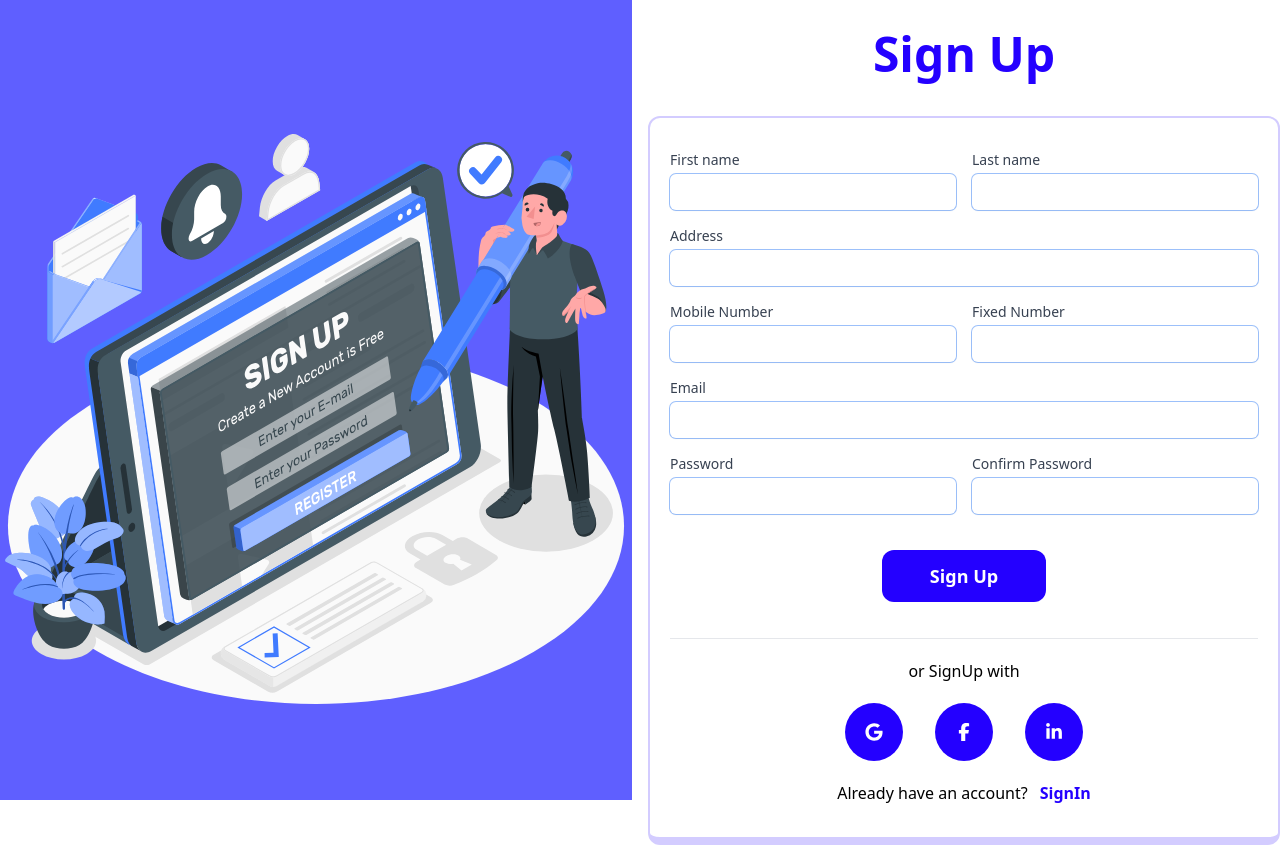
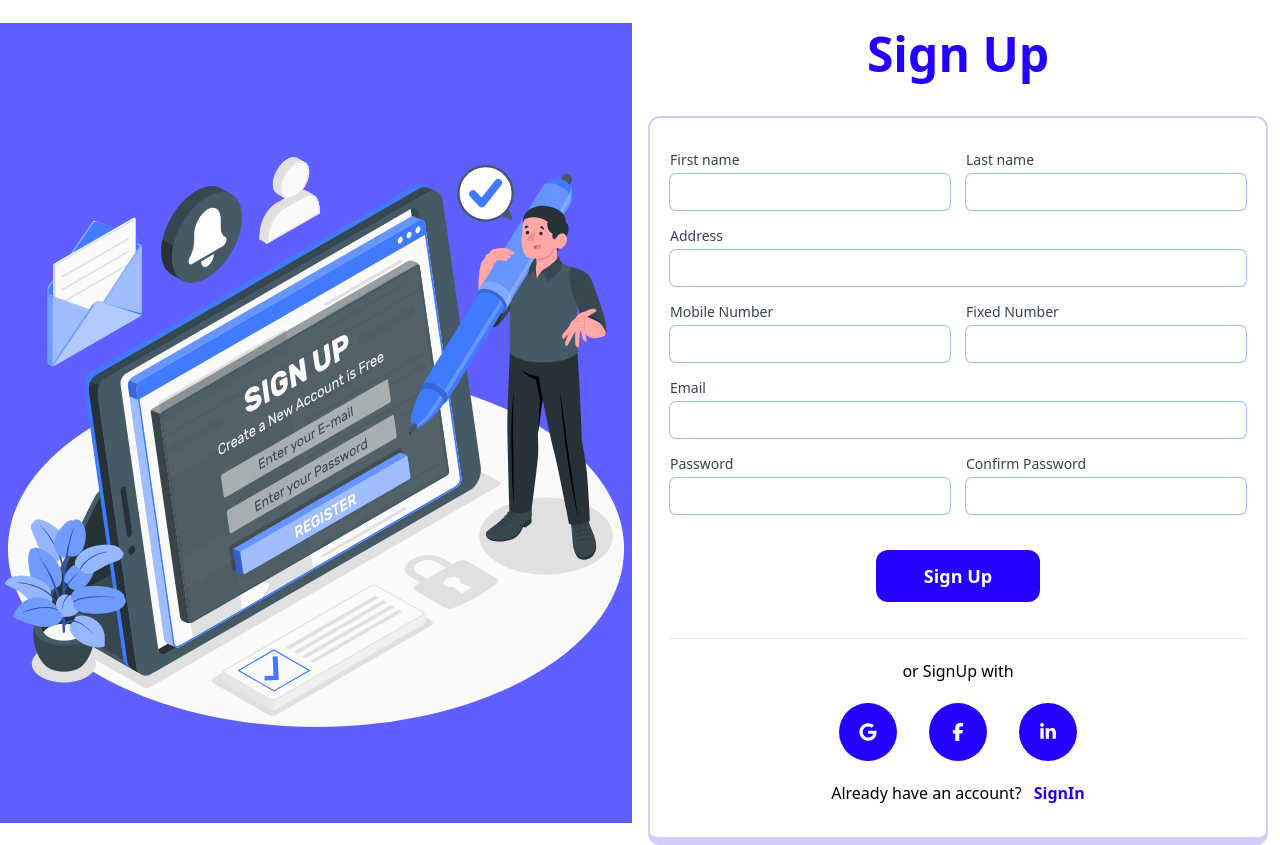
Before and after one commit to PathumLD/TalentFolio, a React (Vite) app in the folder Frontend/: page /candidate-register in a window 1280 px wide. Built offline with nearby package versions, Linux system fonts and the light colour scheme.

Commit message:
Candidate Signup Frontend Done

```diff
--- a/Frontend/src/auth/CandidateSignUp.jsx
+++ b/Frontend/src/auth/CandidateSignUp.jsx
@@ -5,8 +5,8 @@ import { FaGoogle, FaFacebookF, FaLinkedinIn } from "react-icons/fa6";
 const CandidateSignUp = () => {
   return (
     <div className='grid grid-cols-1 gap-4 sm:grid-cols-2'>
-      <div className='flex items-center justify-center h-screen'>
-        <div className='flex items-center justify-center w-full h-96 sm:h-full sm:bg-background'>
+      <div className='flex items-center justify-center h-full'>
+        <div className='flex items-center justify-center w-full h-screen-96 sm:h-screen sm:bg-background'>
           <img
             src={signup}
             alt='signup'
@@ -15,9 +15,9 @@ const CandidateSignUp = () => {
         </div>
       </div>
 
-      <div className=''>
+      <div className='pr-3'>
         <h1 className="flex justify-center mt-2 text-5xl font-bold leading-7 text-blue sm:mt-10 ">Sign Up</h1>
-        <form action="#" method="POST" className="max-w-2xl px-5 py-8 mt-6 space-y-6 lg:border-t-2 lg:border-b-8 lg:mx-auto sm:mt-12 sm:space-y-5 lg:border-blue/20 lg:rounded-xl lg:border-x-2">
+        <form action="#" method="POST"  className="max-w-2xl px-5 py-8 mt-6 space-y-6 lg:border-opacity-0 md:mr-3 sm:mt-12 sm:space-y-5 lg:mx-auto lg:rounded-xl lg:border-x-2 lg:border-t-2 lg:border-b-8 lg:border-blue/20 md:border-b-8 md:border-blue/20">
         <div className="grid grid-cols-1 gap-4 sm:grid-cols-6">
 
               <div className=" sm:col-span-3">
```
